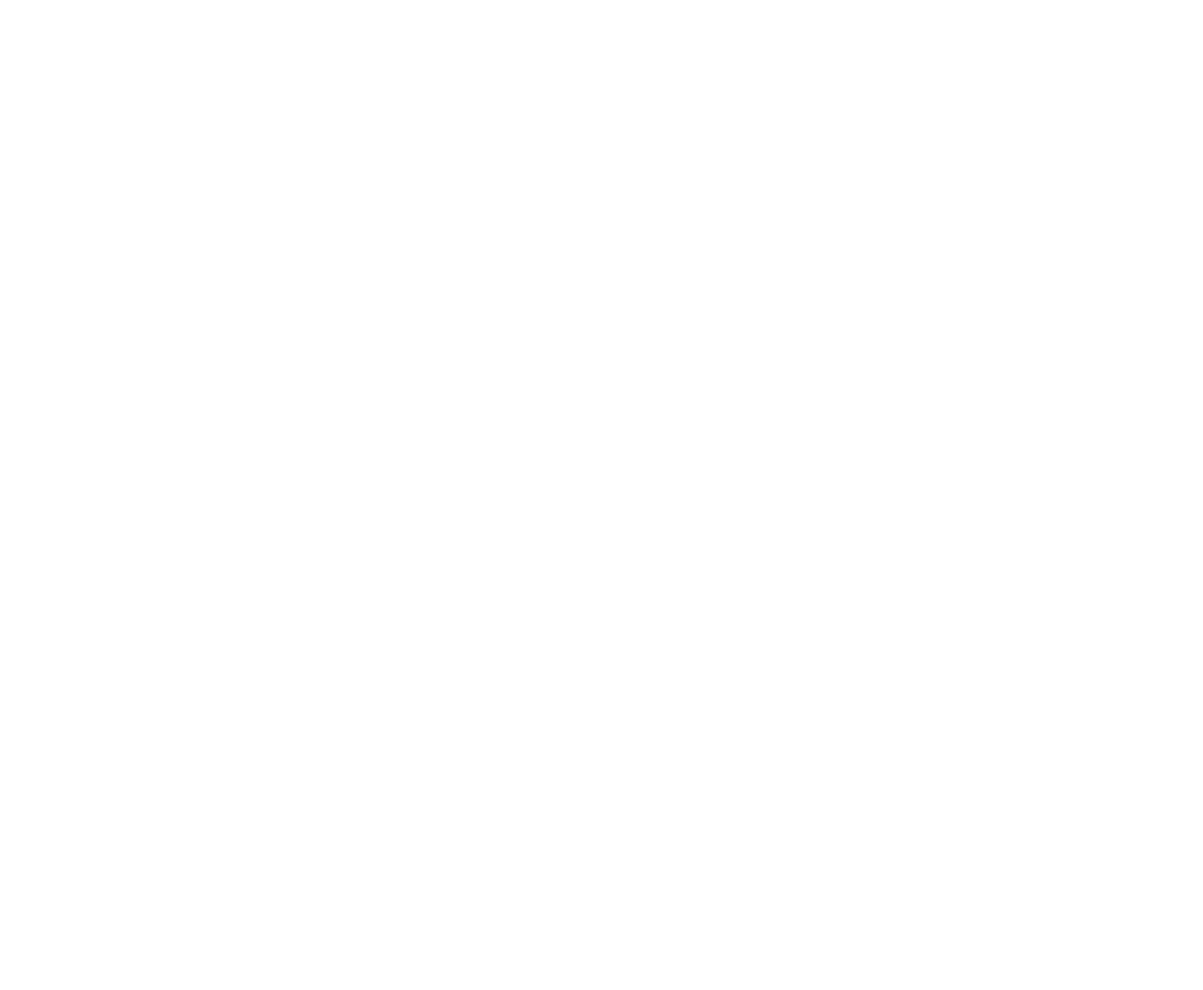
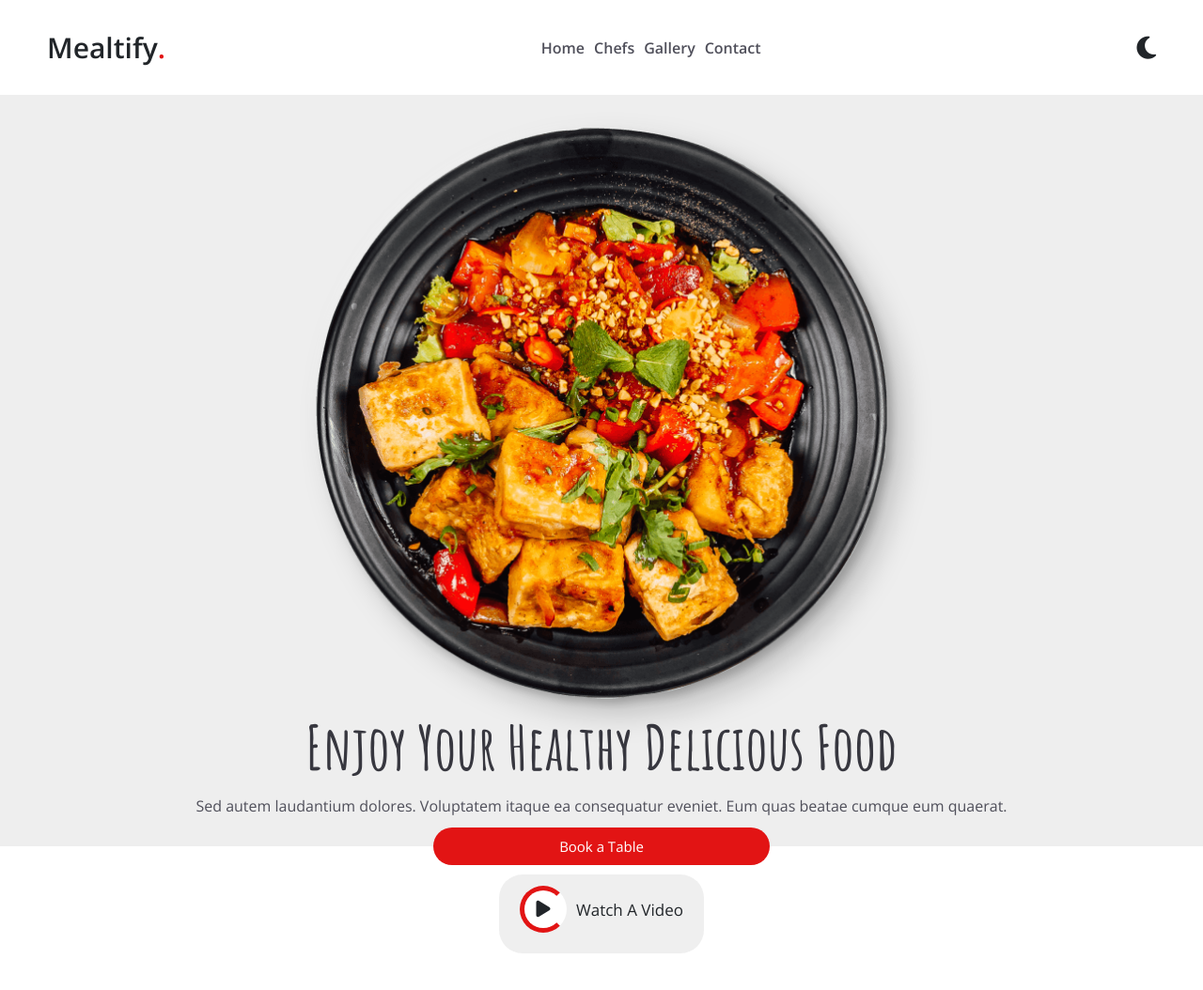
Before and after one commit to Ahmed2004Dev/Molify, a plain HTML site: page index.html in a window 1280 px wide. Shown: the whole page at 94% size. Before the commit the page ends 800 px from the top, so only its background shows below. Drawn offline with nearby package versions, Linux system fonts and the light colour scheme.

Commit message:
Header Section

```diff
--- a/css/style.css
+++ b/css/style.css
@@ -91,3 +91,210 @@ button:hover {
     font-weight: 400;
 }
 /* Jeneral end */
+
+/* start header section */
+.header .container{
+    width: 100%;
+    padding:15px 500px;
+    margin:auto;
+    padding:0
+}
+
+.navbar {
+    display: flex;
+    flex-flow: row wrap;
+    justify-content: space-between;
+    align-items: center;
+    position: fixed;
+    top:0;
+    right:0;
+    left:0;
+    padding:30px 50px;
+    z-index: 2;
+    width:100%;
+    background-color: #fff;
+}
+
+.logo {
+    font-size: 30px;
+    color: var(--color-title-1);
+    text-transform: capitalize;
+    font-weight: 600;
+}
+
+.logo span {
+    color: var(--color-title-3);
+}
+
+.navbar ul{
+    display: flex;
+    flex-flow: row nowrap;
+}
+
+.navbar ul li{
+    margin:0 5px;
+    position: relative;
+    display: inline-block;
+}
+
+.navbar ul li a{
+    text-transform: capitalize;
+    color:var(--color-p);
+    font-weight: 600;
+}
+
+.navbar ul li a:hover{
+    color:var(--color-title-1)
+}
+
+.navbar ul li a::after{
+    content: "";
+    position: absolute;
+    display: block;
+    width:0%;
+    height:2px;
+    left:0;
+    background-color: var(--color-title-3);
+    border-radius: 5px;
+    top:120%;
+}
+
+.navbar ul li a:hover::after{
+    width:100%;
+    color:var(--color-title-1);
+    transition: all .5s;
+}
+
+.navbar i {
+    font-size: 27.5px;
+    color: var(--color-title-1);
+}
+
+.head {
+    background-color: var(--color-background);
+    display: flex;
+    height:100vh;
+    margin-top:100.8px;
+}
+
+.head .container{
+    width: 95%;
+    padding: 35px 0;
+    justify-content: center;
+    align-items: flex-end;
+}
+
+.cont-img-head {
+    width: 50%;
+    margin:auto;
+    order:2;
+}
+
+.cont-img-head img:hover {
+    animation: move-image .2s infinite 0s both;
+}
+
+@keyframes move-image {
+    0% {
+        transform: translate(1.5px, -1.5px) rotate(1deg);
+    }
+
+    25% {
+        transform: translate(1.5px, 1.5px) rotate(-1deg);
+    }
+
+    75% {
+        transform: translate(-1.5px, 1.5px) rotate(1deg);
+    }
+
+    100% {
+        transform: translate(-1.5px, -1.5px) rotate(-1deg);
+    }
+}
+
+.text-head {
+    width: 100%;
+    padding: 10px;
+    text-align: center;
+    order:1;
+}
+
+.text-head * {
+    margin-bottom: 10px;
+}
+
+.title-head {
+    font-family: var(--font-title-sec);
+    font-size: 65px;
+    color: var(--color-title-2);
+    font-weight: bold;
+}
+
+.des-head {
+    line-height: 1.6;
+    font-size: 1rem;
+    color: var(--color-p);
+}
+
+.cont-button-head {
+    display: flex;
+    flex-flow: column wrap;
+}
+
+.left-but {
+    background-color: var(--color-title-3);
+    padding: 10px 0px;
+    font-size: 15px;
+    width: 30%;
+    color: #fff;
+    border-radius: 25px;
+    border: 0;
+    font-weight: 100;
+    transition: all .5s;
+    align-self: center;
+}
+
+.left-but:hover {
+    background-color: #ff0000;
+}
+
+.right-but {
+    display: flex;
+    flex-flow: row wrap;
+    align-self: center;
+    border: 0;
+    font-size: 17px;
+    padding: 12px 22px;
+    color: var(--color-title-1);
+    border-radius: 25px;
+    border: 0;
+    font-weight: 100;
+    text-transform: capitalize;
+    transition: all .3s;
+    align-items: center;
+}
+
+.right-but p {
+    z-index: 4;
+}
+
+.right-but i {
+    width: 50px;
+    height: 50px;
+    line-height: 40px;
+    font-size: 20px;
+    border-radius: 50%;
+    background-color: #fff;
+    margin-right: 10px;
+    transition: all .3s;
+    align-items: center;
+    border:solid 5px var(--color-title-3);
+    border-right:solid 5px transparent;
+}
+
+.right-but:hover,
+.right-but:hover i {
+    color: var(--color-title-3)
+}
+
+/* end header section */
--- a/index.html
+++ b/index.html
@@ -22,6 +22,45 @@
 
 <body>
 
+    <!-- start header section -->
+    <div class="header">
+        <div class="container">
+            <div class="navbar">
+                <p class="logo">mealtify<span>.</span></p>
+                <ul>
+                    <li><a href="#head">home</a></li>
+                    <li><a href="#chefs">chefs</a></li>
+                    <li><a href="#gallery">gallery</a></li>
+                    <li><a href="#contact">contact</a></li>
+                </ul>
+                <i class="fa-solid fa-moon"></i>
+            </div>
+        </div>
+        <div id="head" class="head">
+            <div class="container">
+                <div class="cont-img-head filter-shadow">
+                    <img src="./images/hero-img.png" alt="">
+                </div>
+                <div class="text-head">
+                    <p class="title-head">Enjoy Your Healthy Delicious Food</p>
+                    <p class="des-head">
+                        Sed autem laudantium dolores. Voluptatem itaque ea consequatur eveniet. Eum quas beatae cumque
+                        eum
+                        quaerat.
+                    </p>
+                    <div class="cont-button-head">
+                        <button class="left-but">Book a Table</button>
+                        <button class="right-but">
+                            <i class="fa-solid fa-play"></i>
+                            <p>Watch a Video</p>
+                        </button>
+                    </div>
+                </div>
+            </div>
+        </div>
+    </div>
+    <!-- end  header section -->
+
 </body>
 
 </html>
```
